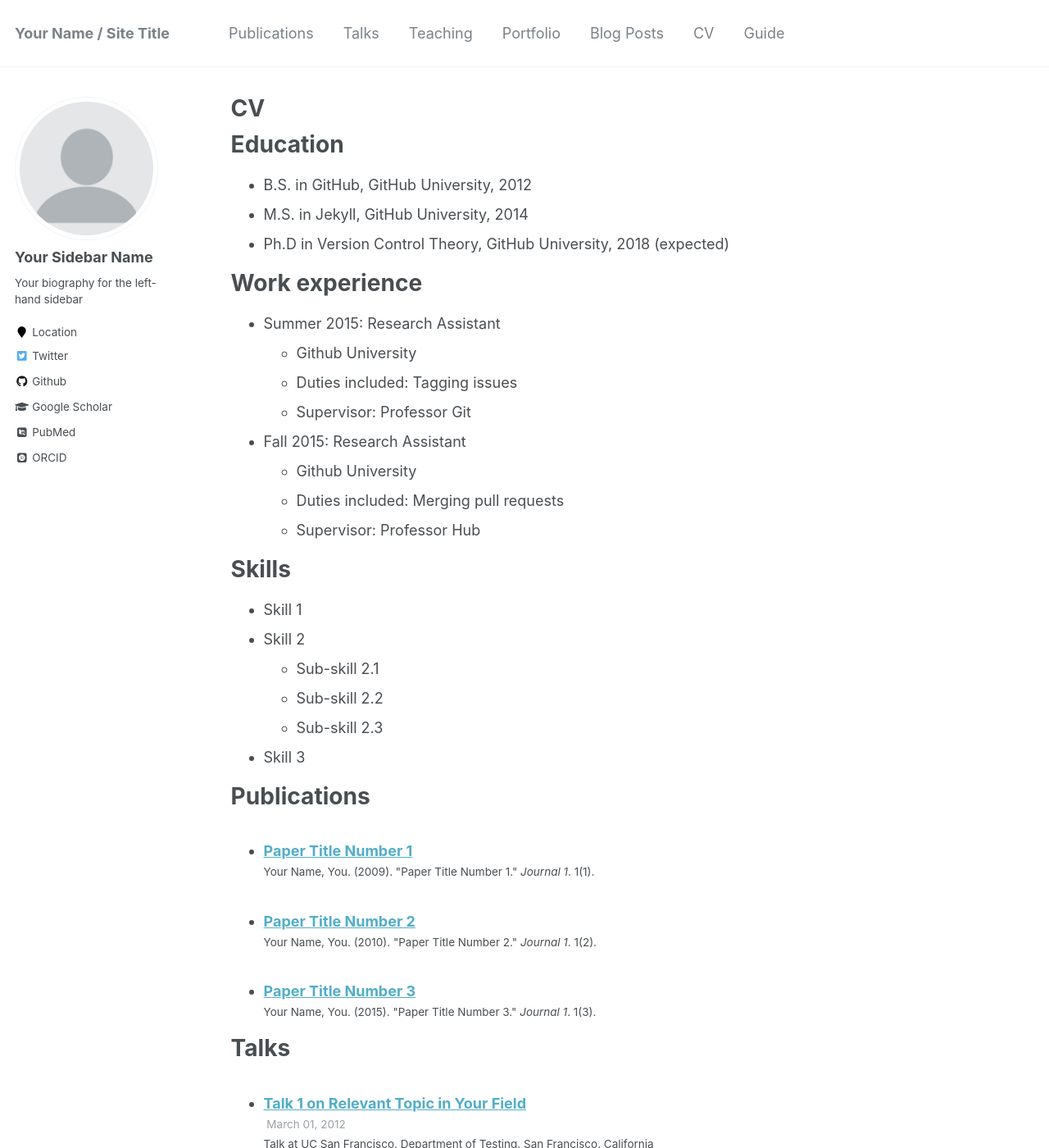
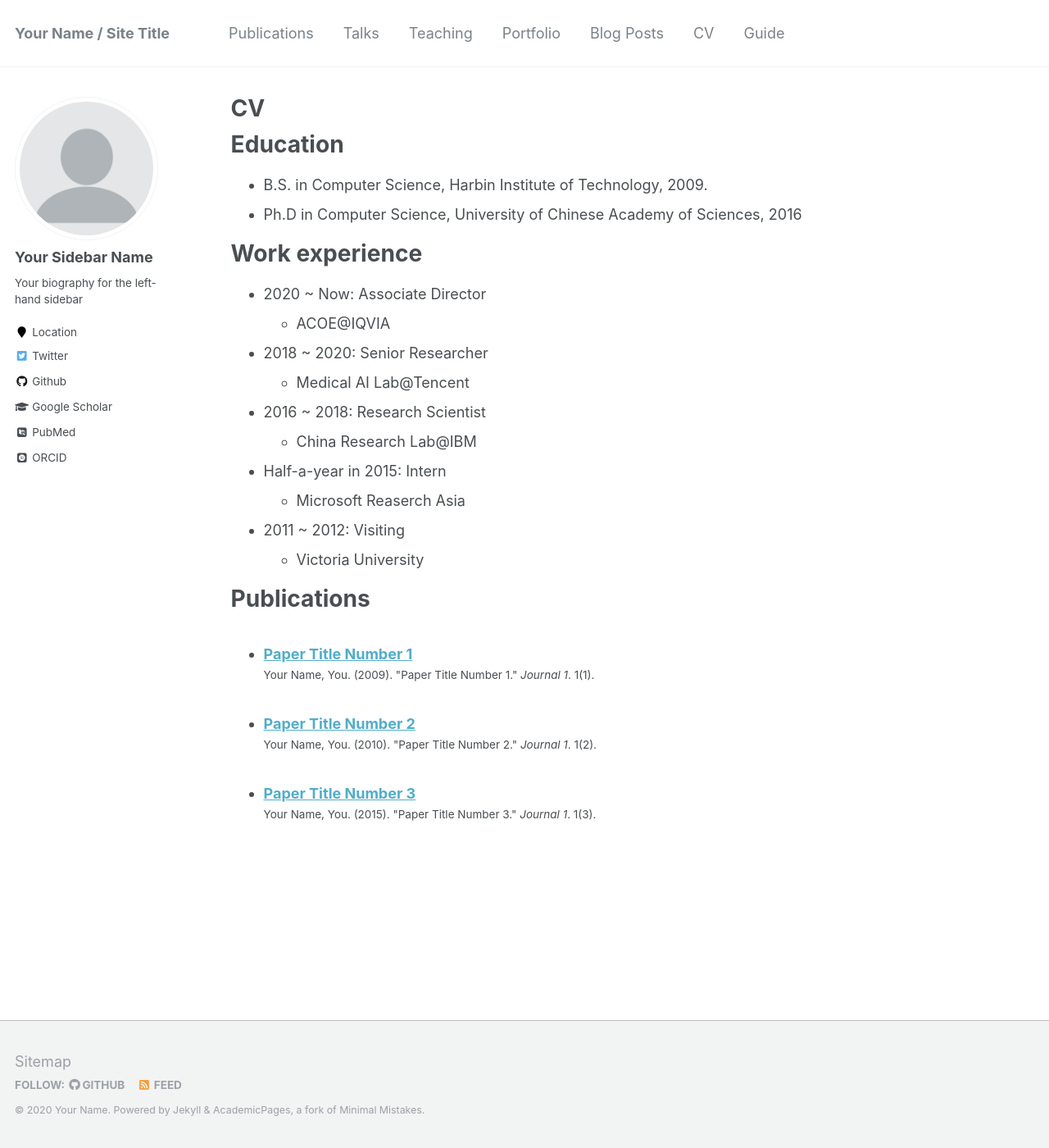
Before and after one commit to qxiaobu/qxiaobu.github.io, a Jekyll site: the page built from _pages/cv.md, in a window 1280 px wide and 1400 px high. Shown: the whole window at 82% size. Built offline with Jekyll 4.4.1, drawn with Linux system fonts in a browser that asks for light colours; some web fonts are replaced; some of the changed text lies outside the part shown.

Commit message:
Update cv.md

```diff
--- a/_pages/cv.md
+++ b/_pages/cv.md
@@ -11,49 +11,28 @@ redirect_from:
 
 Education
 ======
-* B.S. in GitHub, GitHub University, 2012
-* M.S. in Jekyll, GitHub University, 2014
-* Ph.D in Version Control Theory, GitHub University, 2018 (expected)
+* B.S. in Computer Science, Harbin Institute of Technology, 2009.
+* Ph.D in Computer Science, University of Chinese Academy of Sciences, 2016
 
 Work experience
 ======
-* Summer 2015: Research Assistant
-  * Github University
-  * Duties included: Tagging issues
-  * Supervisor: Professor Git
+* 2020 ~ Now: Associate Director
+  * ACOE@IQVIA
 
-* Fall 2015: Research Assistant
-  * Github University
-  * Duties included: Merging pull requests
-  * Supervisor: Professor Hub
+* 2018 ~ 2020: Senior Researcher
+  * Medical AI Lab@Tencent
 
-Skills
-======
-* Skill 1
-* Skill 2
-  * Sub-skill 2.1
-  * Sub-skill 2.2
-  * Sub-skill 2.3
-* Skill 3
+* 2016 ~ 2018: Research Scientist
+  * China Research Lab@IBM
+
+* Half-a-year in 2015: Intern
+  * Microsoft Reaserch Asia
+
+* 2011 ~ 2012: Visiting
+  * Victoria University
 
 Publications
 ======
   <ul>{% for post in site.publications %}
     {% include archive-single-cv.html %}
   {% endfor %}</ul>
-
-Talks
-======
-  <ul>{% for post in site.talks %}
-    {% include archive-single-talk-cv.html %}
-  {% endfor %}</ul>
-
-Teaching
-======
-  <ul>{% for post in site.teaching %}
-    {% include archive-single-cv.html %}
-  {% endfor %}</ul>
-
-Service and leadership
-======
-* Currently signed in to 43 different slack teams
```
